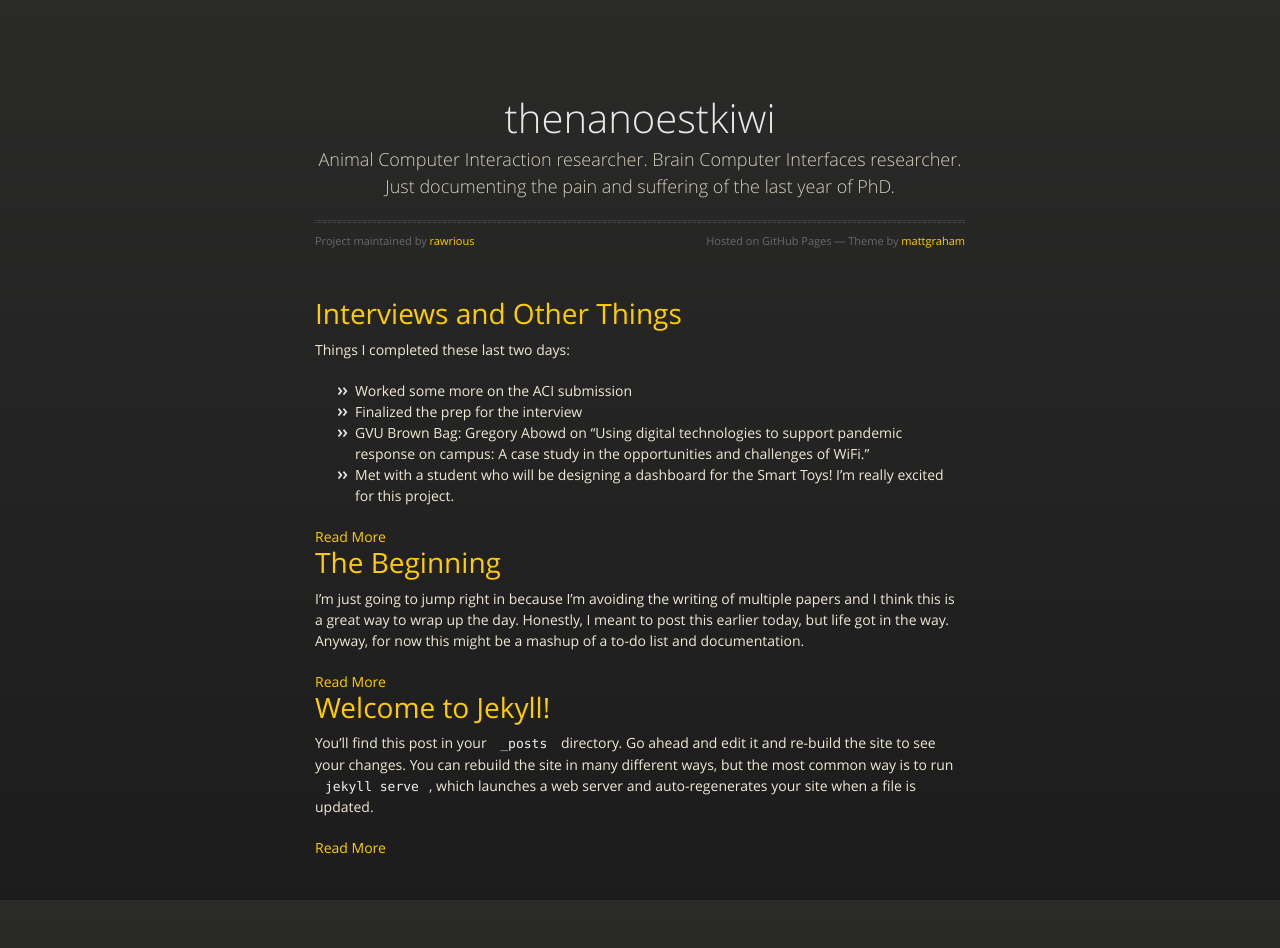
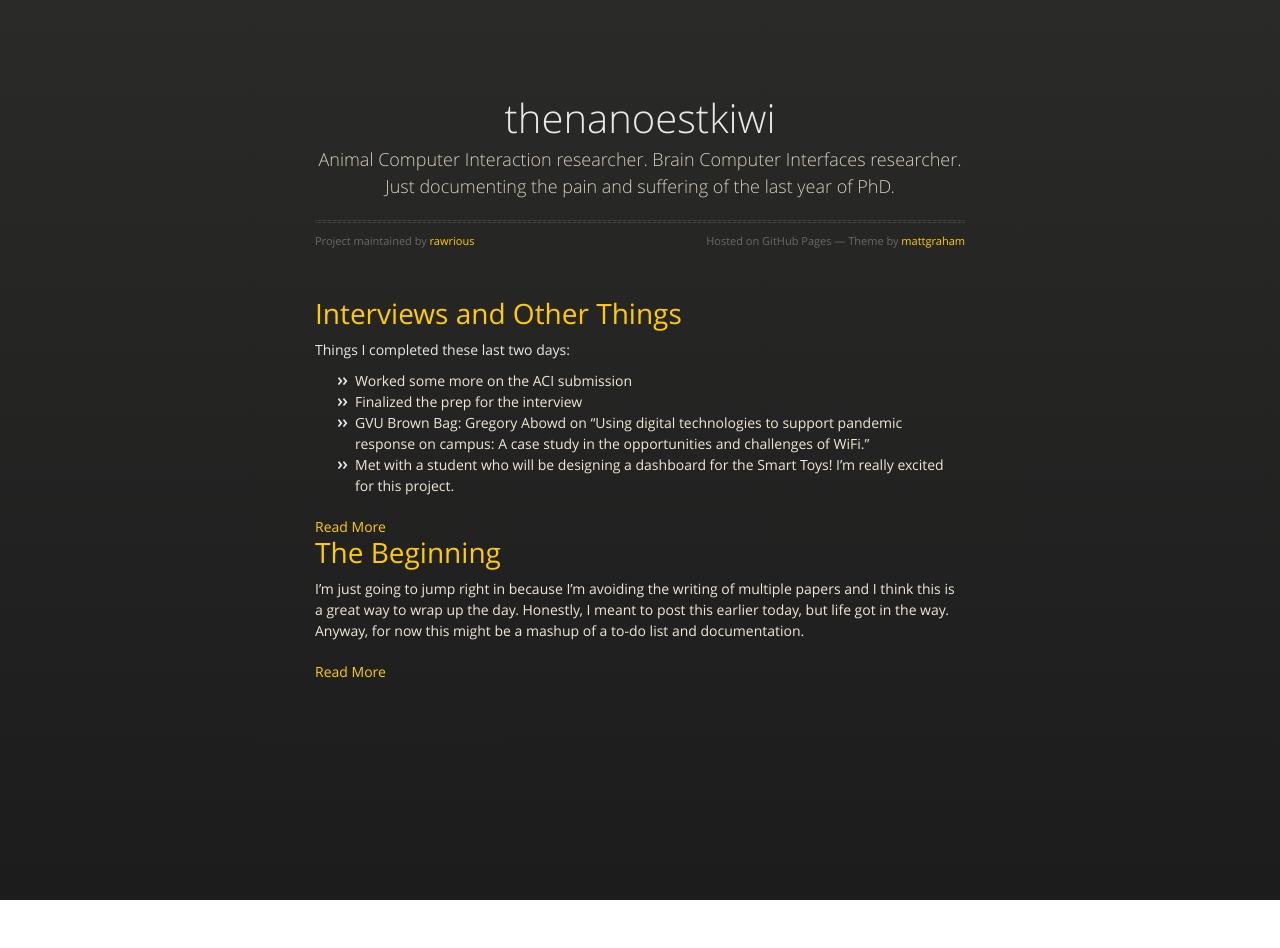
Before and after one commit to rawrious/rawrious.github.io, a Jekyll site: the page built from another-page.md, in a window 1280 px wide. Built offline with Jekyll 4.4.1, drawn with Linux system fonts in a browser that asks for light colours; our own code applies the rules of GitHub Pages for plain Markdown files; after the commit the page ends 900 px from its top, so only the background shows below that; some of the changed lines change nothing that is shown.

Commit message:
second post

```diff
--- a/_posts/2020-08-21-welcome-to-jekyll.markdown
+++ /dev/null
@@ -1,29 +0,0 @@
----
-layout: post
-title:  "Welcome to Jekyll!"
-date:   2020-08-21 15:11:09 -0400
-categories: jekyll update
----
-You’ll find this post in your `_posts` directory. Go ahead and edit it and re-build the site to see your changes. You can rebuild the site in many different ways, but the most common way is to run `jekyll serve`, which launches a web server and auto-regenerates your site when a file is updated.
-
-Jekyll requires blog post files to be named according to the following format:
-
-`YEAR-MONTH-DAY-title.MARKUP`
-
-Where `YEAR` is a four-digit number, `MONTH` and `DAY` are both two-digit numbers, and `MARKUP` is the file extension representing the format used in the file. After that, include the necessary front matter. Take a look at the source for this post to get an idea about how it works.
-
-Jekyll also offers powerful support for code snippets:
-
-{% highlight ruby %}
-def print_hi(name)
-  puts "Hi, #{name}"
-end
-print_hi('Tom')
-#=> prints 'Hi, Tom' to STDOUT.
-{% endhighlight %}
-
-Check out the [Jekyll docs][jekyll-docs] for more info on how to get the most out of Jekyll. File all bugs/feature requests at [Jekyll’s GitHub repo][jekyll-gh]. If you have questions, you can ask them on [Jekyll Talk][jekyll-talk].
-
-[jekyll-docs]: https://jekyllrb.com/docs/home
-[jekyll-gh]:   https://github.com/jekyll/jekyll
-[jekyll-talk]: https://talk.jekyllrb.com/
--- a/_posts/2020-08-26-Interviews-and-Other-Things.markdown
+++ b/_posts/2020-08-26-Interviews-and-Other-Things.markdown
@@ -6,24 +6,27 @@
 ---
 
 
-Things I completed these last two days:
+<h4>Things I completed these last two days: </h4>
 - Worked some more on the ACI submission
 - Finalized the prep for the interview
 - GVU Brown Bag: Gregory Abowd on "Using digital technologies to support pandemic response on campus: A case study in the opportunities and challenges of WiFi."
 - Met with a student who will be designing a dashboard for the Smart Toys! I'm really excited for this project.
 
-To prep for this weekend:
-- Meeting with a student to discuss potential research this semester.
+<h4>To prep for Monday:</h4>
+- My hard goal is to finish debugging the board for the Smart Toys.
+- My easy goal is to get this ACI paper finished.
 
+<h4>Notes on how I feel about life, PhD, and everything related to 42:</h4>
+I've been in a funk the past couple of days. It's been a lot of doing things for other people and not a whole lot of working on the things related to my research. The ACI paper has to go out Monday, and our internal deadline is for Saturday (GMT+4) so at some point this is going to have to get finished. Unsure as to when though since I'm helping someone learn to drive Saturday morning.
 
+Anyways, I figured I'd document some of the prep steps I took for the media interview that happened on Thursday. The writer was really easy to talk to and the conversation flowed pretty smoothly.
 
-**Interview Prep Tips:**
+<h5>Interview Prep Tips:</h5>
 Despite this being over Zoom, it’s a print media interview. Media writes a story for their consumer. I mean, a lot of academia is all about getting the right “storyline” too so there’s nothing to be upset about. However, sometimes things (https://xkcd.com/882/) can be misinterpreted and you want to try to present your research as accurately as possible so this doesn’t happen. Here’s how I prep for print interviews:
 - You are usually provided a little bit of context surrounding the topic of the article they’re writing. For example, I’ve been provided with this: “To give a little context, I work for XYZ, and the article I’m writing reviews studies that analyze animal vocalizations and facial expressions using machine learning. I want to make sure I’m adding enough depth to give people an accurate sense of the current state of this research, the challenges, the successes, and the future directions. Given your expertise, I think the article would greatly benefit from your insight.” <— THIS IS GREAT, I can use this to tailor the more general questions surrounding my research.
 - I write out specific answers to some of the more general questions. For example, you’ll typically get a question like “Can you talk me through your research” or “How did you determine the factors in the ball and tug toy to measure up which dogs would work the best?” or “Why is it important to do this research?”
 - If you don’t know the answer to a question or you’re asked to draw conclusions that aren’t accurate, just say so. I like the way the APA frames it: “Explain the difference between preliminary research results and "known" behavioral science.
 
-
-Other tips:
+<h5>Other tips:</h5>
 - Be respectful and be friendly. Writers are just doing their job like you’re doing yours. Nobody needs your shit.
 - https://www.apa.org/pubs/authors/working-with-media
```
